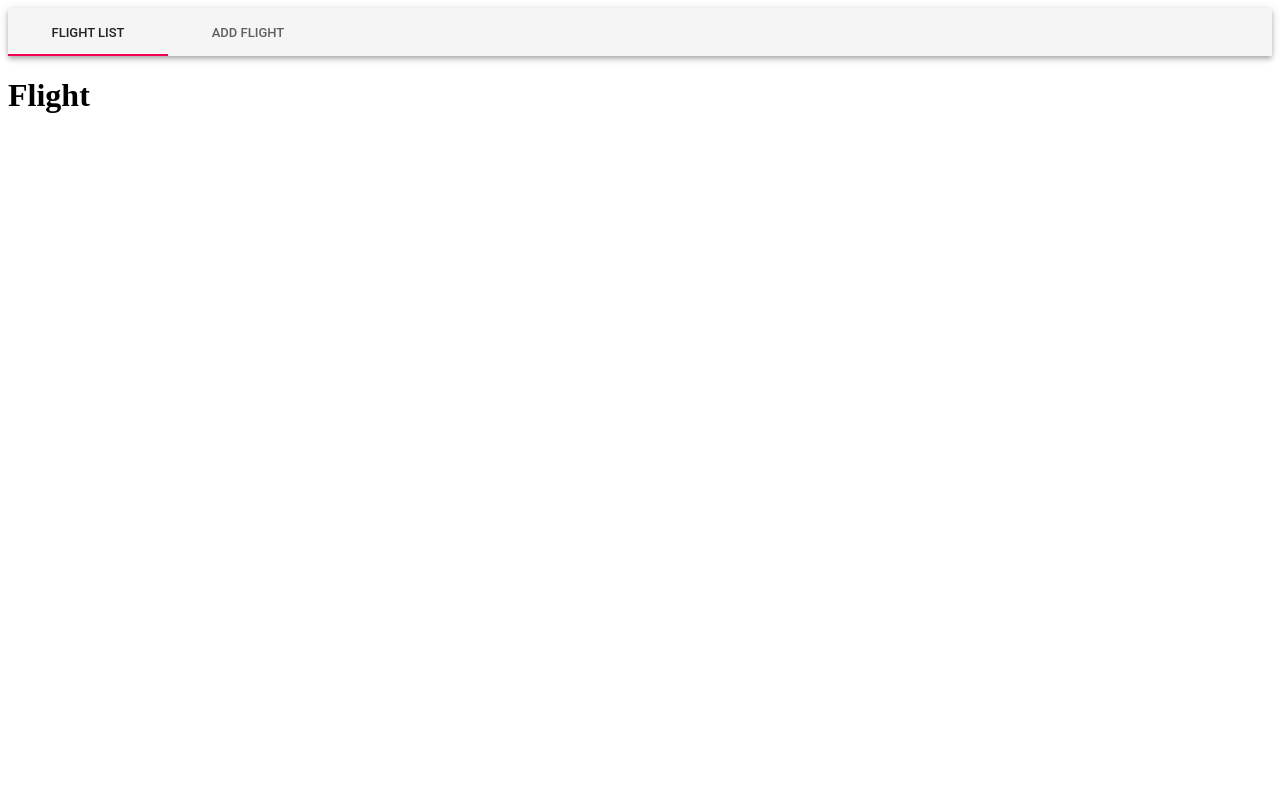
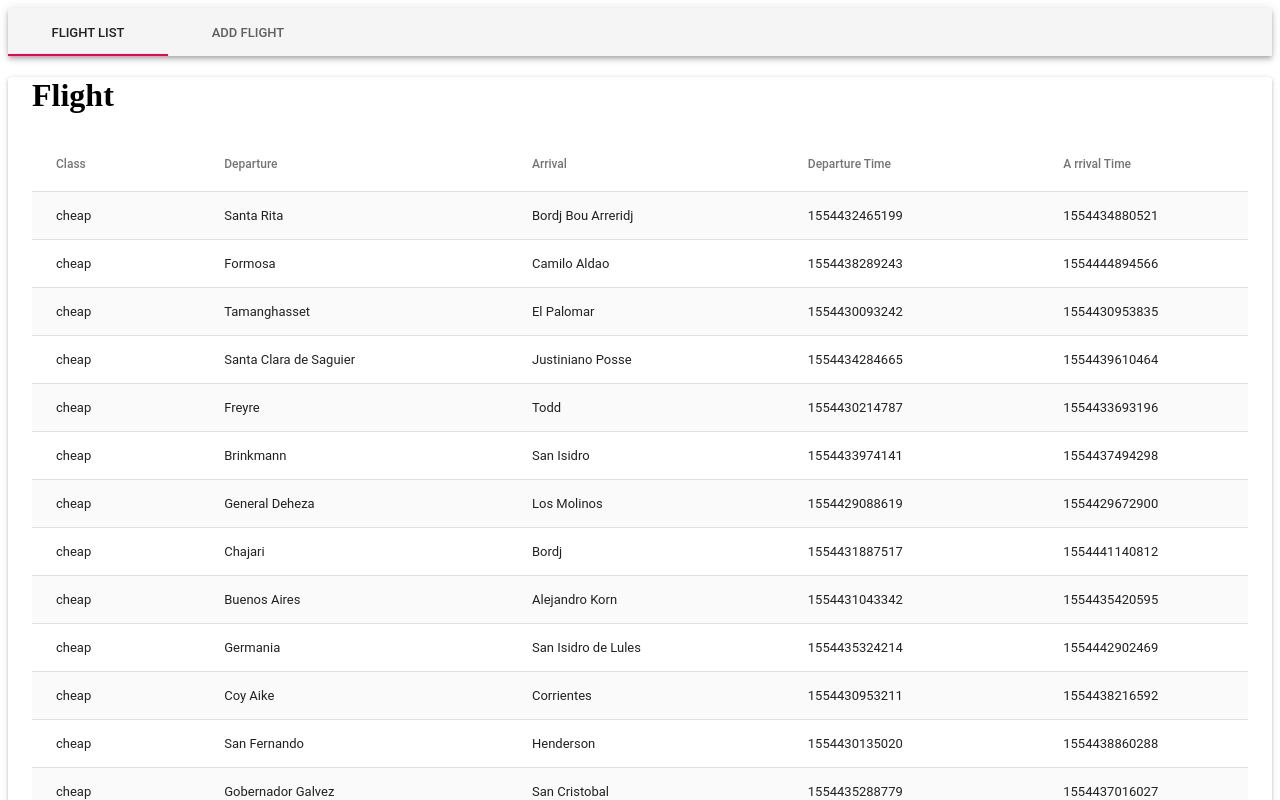
Before and after one commit to chochinlu/code-test-redux, a React (Create React App) app: page / in a window 1280 px wide. Shown: the top 800 px of the page. Built offline with nearby package versions, Linux system fonts and the light colour scheme.

Commit message:
Add basic fligt list table style

```diff
--- a/src/components/App.js
+++ b/src/components/App.js
@@ -8,6 +8,17 @@ import Grid from '@material-ui/core/Grid';
 import AppBar from '@material-ui/core/AppBar';
 import Tabs from '@material-ui/core/Tabs';
 import Tab from '@material-ui/core/Tab';
+import Paper from '@material-ui/core/Paper';
+
+import { withStyles } from '@material-ui/core/styles';
+
+const styles = theme => ({
+  root: {
+    ...theme.mixins.gutters(),
+    marginTop: theme.spacing.unit * 2,
+    minHeight: '80vh'
+  }
+});
 
 class App extends Component {
   state = {
@@ -24,6 +35,7 @@ class App extends Component {
 
   render() {
     // console.log(this.props.cheap);
+    const { classes } = this.props;
 
     const flightComponent = <Flight cheap={this.props.cheap} />;
 
@@ -36,15 +48,19 @@ class App extends Component {
           </Tabs>
         </AppBar>
 
+        <Grid item xs={12}>
+          <Paper className={classes.root}>
             <Switch>
               <Route path="/" exact component={() => flightComponent} />
               <Route path="/flight" exact component={() => flightComponent} />
               <Route path="/flight_form" component={() => <FlightForm />} />
               <Route component={NotMatch} />
             </Switch>
+          </Paper>
+        </Grid>
       </Grid>
     );
   }
 }
 
-export default App;
+export default withStyles(styles)(App);
--- a/src/components/Flight.js
+++ b/src/components/Flight.js
@@ -1,23 +1,70 @@
 import React from 'react';
+import { withStyles } from '@material-ui/core/styles';
+import Table from '@material-ui/core/Table';
+import TableBody from '@material-ui/core/TableBody';
+import TableCell from '@material-ui/core/TableCell';
+import TableHead from '@material-ui/core/TableHead';
+import TableRow from '@material-ui/core/TableRow';
 
-export default function Flight({ cheap }) {
+import { mockCheap } from '../utils/mockData';
+
+const styles = theme => ({
+  table: {
+    minWidth: 700
+  },
+  row: {
+    '&:nth-of-type(odd)': {
+      backgroundColor: theme.palette.background.default
+    }
+  }
+});
+
+const Flight = ({ cheap, ...props }) => {
   // console.log(JSON.stringify(cheap.flight));
+
+  const { classes } = props;
+
   return (
-    <div>
+    <>
       <h1>Flight</h1>
       {cheap.loading && <div>Loading Cheap flight...</div>}
       {cheap.error && <div>{cheap.error}</div>}
 
-      {cheap.flight.length > 0 && (
+      {/* {cheap.flight.length > 0 && (
         <div>
           {cheap.flight.map(f => (
-            <div>
+            <div key={f.id}>
               [cheap] {f.id}, {f.departure}, {f.arrival}, {f.departureTime},{' '}
               {f.arrivalTime}
             </div>
           ))}
         </div>
-      )}
-    </div>
+      )} */}
+
+      <Table className={classes.table}>
+        <TableHead>
+          <TableRow>
+            <TableCell>Class</TableCell>
+            <TableCell>Departure</TableCell>
+            <TableCell>Arrival</TableCell>
+            <TableCell>Departure Time</TableCell>
+            <TableCell>A rrival Time</TableCell>
+          </TableRow>
+        </TableHead>
+        <TableBody>
+          {mockCheap.map(f => (
+            <TableRow key={f.id} className={classes.row} hover>
+              <TableCell>cheap</TableCell>
+              <TableCell>{f.departure}</TableCell>
+              <TableCell> {f.arrival}</TableCell>
+              <TableCell>{f.departureTime}</TableCell>
+              <TableCell>{f.arrivalTime}</TableCell>
+            </TableRow>
+          ))}
+        </TableBody>
+      </Table>
+    </>
   );
-}
+};
+
+export default withStyles(styles)(Flight);
--- a/src/components/FlightForm.js
+++ b/src/components/FlightForm.js
@@ -1,9 +1,11 @@
 import React from 'react';
 
-export default function FlightForm() {
+const FlightForm = props => {
   return (
-    <div>
+    <>
       <h1>Flight Form</h1>
-    </div>
+    </>
   );
-}
+};
+
+export default FlightForm;
```
Lines whose indentation alone changed are shown as unchanged.
